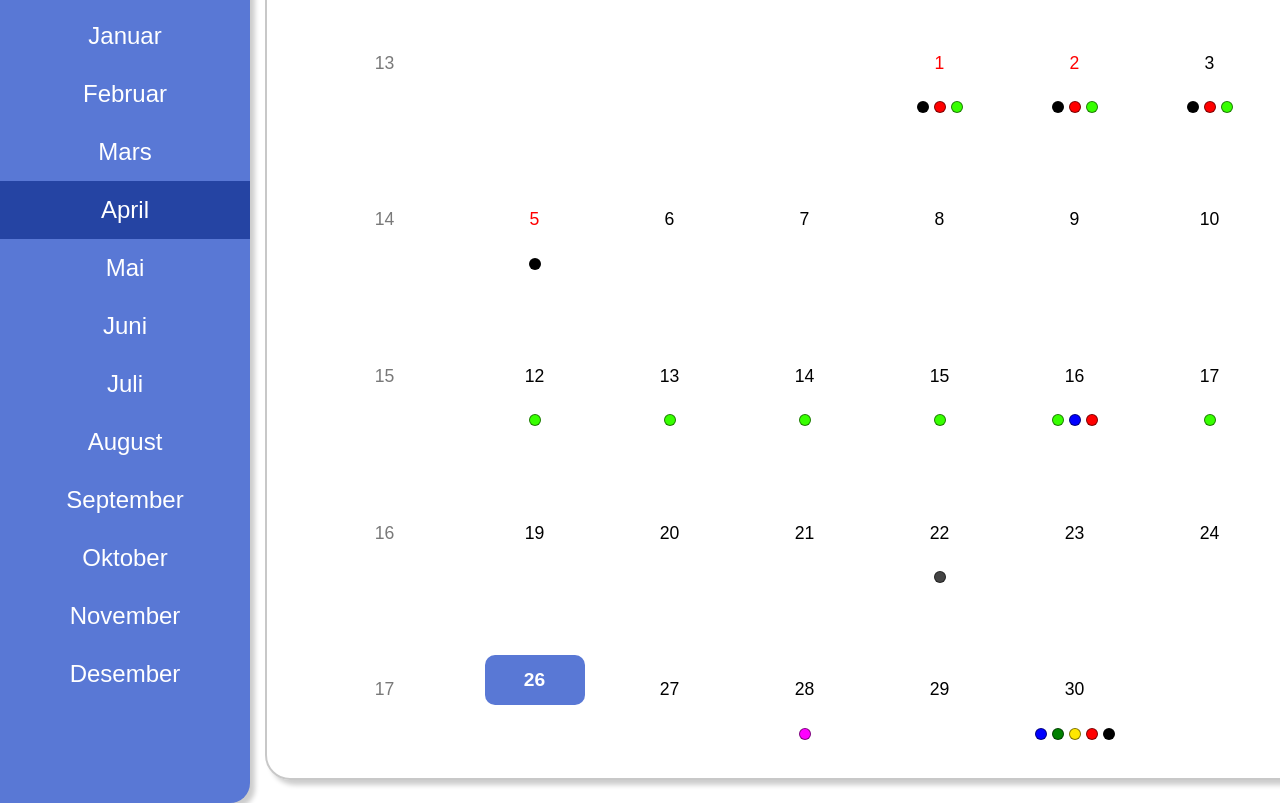
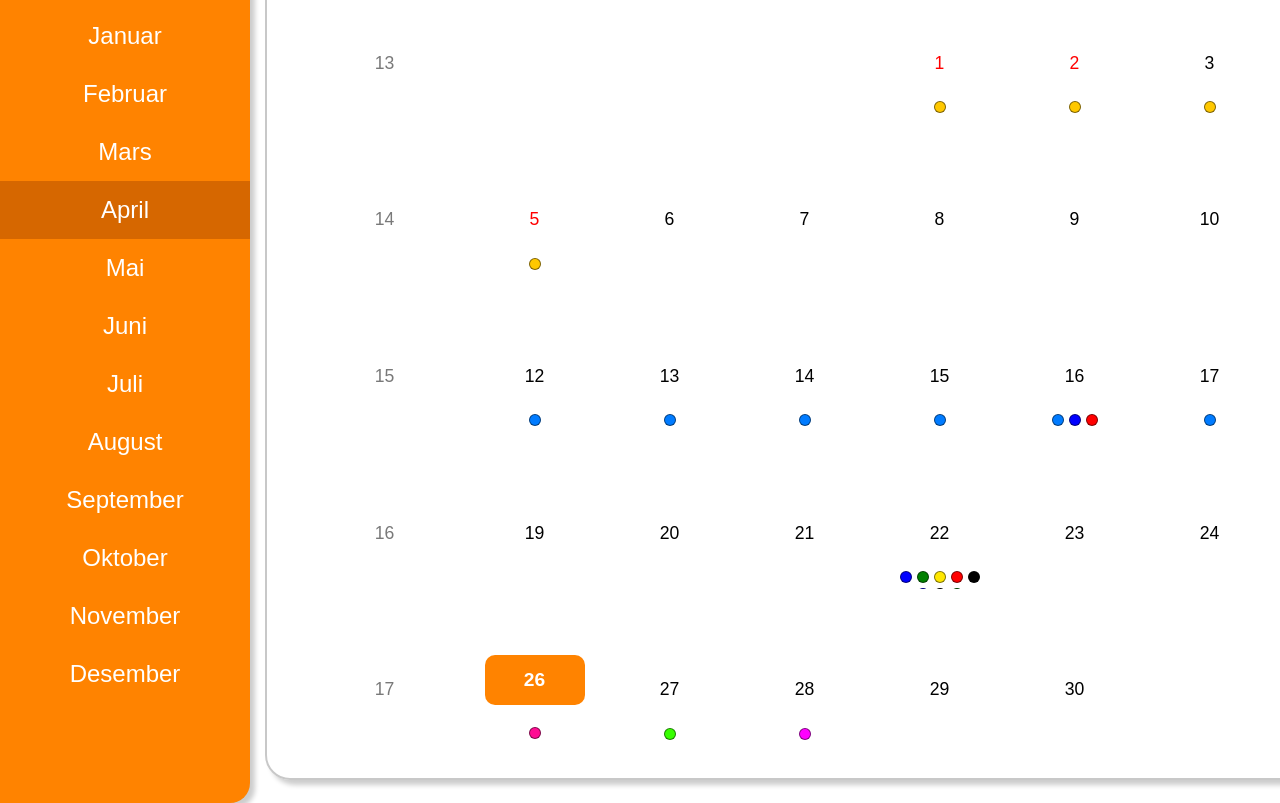
Before and after one commit to Agith-Ravn/Calendar-Project, a plain HTML site: page html/app.html in a window 1280 px wide. Shown: the part 134-937 px from the top of the page. Drawn offline with Linux system fonts and the light colour scheme.

Commit message:
Color changes

```diff
--- a/css/app.css
+++ b/css/app.css
@@ -12,7 +12,7 @@ body {
 
 /*--------------------------- Navbar ---------------------------*/
 .navBar {
-  background-color: #5978d5;
+  background-color: #ff8300;
   width: 250px;
   height: 100% !important;
   color: white;
@@ -68,7 +68,7 @@ p {
 }
 
 .colorSelected {
-  background-color: #2544a3;
+  background-color: rgb(214, 103, 0);
 }
 
 /*--------------------------- Calender (dates) ---------------------------*/
@@ -135,7 +135,7 @@ p {
 
 .selectedDate {
   display: block;
-  background-color: #5978d5;
+  background-color: #ff8300;
   border-radius: 10px;
   width: auto;
   height: auto;
@@ -213,6 +213,7 @@ p {
   display: grid;
   grid-template-columns: 30px auto 30px;
 }
+
 /* hendelse farge */
 .appointment__color {
   display: block;
@@ -220,12 +221,18 @@ p {
   height: 30px;
   border-radius: 50px;
 }
+
 .appointment__edit-button {
   display: block;
   position: relative;
   margin: 5px 0px;
   position: relative;
   right: 0px;
+}
+
+.appointment__date {
+  font-weight: 700;
+  padding-bottom: 5px;
 }
 
 .header {
@@ -246,7 +253,7 @@ p {
   left: 10px;
   width: 380px;
   height: 55px;
-  background-color: #5978d5;
+  background-color: #ff8300;
   border-radius: 15px;
   text-align: center;
   line-height: 2.3;
@@ -261,7 +268,7 @@ p {
   left: 10px;
   width: 380px;
   height: 55px;
-  background-color: #5978d5;
+  background-color: #ff8300;
   border-radius: 15px;
   text-align: center;
   line-height: 2.3;
@@ -276,7 +283,7 @@ p {
   left: 10px;
   width: 120px;
   height: 55px;
-  background-color: #5978d5;
+  background-color: #ff8300;
   border-radius: 15px;
   text-align: center;
   line-height: 2.3;
@@ -291,7 +298,7 @@ p {
   left: 140px;
   width: 250px;
   height: 55px;
-  background-color: #5978d5;
+  background-color: #ff8300;
   border-radius: 15px;
   text-align: center;
   line-height: 2.3;
@@ -340,7 +347,7 @@ p {
 }
 
 .entireYear__currentYear {
-  background-color: #5978d5;
+  background-color: #ff8300;
   padding: 15px 30px;
   border-radius: 5px;
   color: white;
--- a/js/model.js
+++ b/js/model.js
@@ -77,21 +77,22 @@ const model = {
 //--------------------------- Appointments ---------------------------
     //hendelser
     appointments: [//år , mnd (zero index) , dato
-        { id: '2021-04-16-1', date: new Date(2021, 3, 16), time: '09:00',  header: 'Chorei',     content: '',                                                         color: '#0000FF', visibility: {modul1: true,  modul2: true,  modul3: false, startIT: false, privat: true,}},
-        { id: '2021-04-16-2', date: new Date(2021, 3, 16), time: '09:45',  header: 'OPT',        content: 'Vise fram hvor langt dere har kommet med gruppeoppgave',   color: '#FF0000', visibility: {modul1: true,  modul2: true,  modul3: true,  startIT: true,  privat: true,}},
-        { id: '2021-04-22-1', date: new Date(2021, 3, 22), time: '10:15',  header: 'Test4',      content: 'Tgg sdfd dfs',                                             color: '#444444', visibility: {modul1: true,  modul2: false, modul3: true,  startIT: false, privat: true,}},
-        { id: '2021-04-25-1', date: new Date(2021, 3, 25), time: '10:15',  header: 'Test5',      content: 'Test-test-test5',                                          color: '#FF7F50', visibility: {modul1: true,  modul2: true,  modul3: true,  startIT: true,  privat: true,}},
-        { id: '2021-04-28-1', date: new Date(2021, 3, 28), time: '10:15',  header: 'Test6',      content: 'Test-test-test6',                                          color: '#FF00FF', visibility: {modul1: true,  modul2: true,  modul3: true,  startIT: true,  privat: true,}},
-        { id: '2021-04-30-1', date: new Date(2021, 3, 30), time: '10:15',  header: 'Test3.1',    content: 'Test-test-test3',                                          color: '#0000FF', visibility: {modul1: false, modul2: true,  modul3: true,  startIT: true,  privat: true,}},
-        { id: '2021-04-30-2', date: new Date(2021, 3, 30), time: '10:15',  header: 'Test3.2',    content: 'Test-test-test3',                                          color: '#008000', visibility: {modul1: true,  modul2: true,  modul3: true,  startIT: true,  privat: true,}},
-        { id: '2021-04-30-3', date: new Date(2021, 3, 30), time: '10:15',  header: 'Test3.3',    content: 'Test-test-test3',                                          color: '#ffe700', visibility: {modul1: true,  modul2: true,  modul3: true,  startIT: true,  privat: true,}},
-        { id: '2021-04-30-4', date: new Date(2021, 3, 30), time: '10:15',  header: 'Test3.4',    content: 'Test-test-test3',                                          color: '#FF0000', visibility: {modul1: true,  modul2: true,  modul3: true,  startIT: true,  privat: true,}},
-        { id: '2021-04-30-5', date: new Date(2021, 3, 30), time: '10:15',  header: 'Test3.5',    content: 'Test-test-test3',                                          color: '#000000', visibility: {modul1: true,  modul2: true,  modul3: true,  startIT: true,  privat: true,}},
-        { id: '2021-04-30-6', date: new Date(2021, 3, 30), time: '10:15',  header: 'Test3.6',    content: 'Test-test-test3',                                          color: '#0000FF', visibility: {modul1: true,  modul2: true,  modul3: true,  startIT: true,  privat: true,}},
-        { id: '2021-04-30-7', date: new Date(2021, 3, 30), time: '10:15',  header: 'Test3.7',    content: 'Test-test-test3',                                          color: '#0000FF', visibility: {modul1: true,  modul2: true,  modul3: true,  startIT: true,  privat: true,}},
-        { id: '2021-04-30-8', date: new Date(2021, 3, 30), time: '10:15',  header: 'Test3.8',    content: 'Test-test-test3',                                          color: '#0000FF', visibility: {modul1: true,  modul2: true,  modul3: true,  startIT: true,  privat: true,}},
-        { id: '2021-03-09-1', date: new Date(2021, 2, 9),  time: '10:15',  header: 'Test7',      content: 'smfdsfsd ',                                                color: '#ffe700', visibility: {modul1: true,  modul2: true,  modul3: true,  startIT: true,  privat: true,}},
-        { id: '2021-03-11-1', date: new Date(2021, 2, 11), time: '10:15',  header: 'Test8',      content: '233ssdfdsfsfd ',                                           color: '#FF0C93', visibility: {modul1: true,  modul2: true,  modul3: true,  startIT: true,  privat: true,}},
+        { id: '2021-04-16-1', date: new Date(2021, 3, 16), time: '09:00',  header: 'Chorei',                     content: '',                                                         color: '#0000FF', visibility: {modul1: true,   modul2: true,  modul3: false, startIT: false, privat: true,}},
+        { id: '2021-04-16-2', date: new Date(2021, 3, 16), time: '09:45',  header: 'OPT',                        content: 'Vise fram hvor langt dere har kommet med gruppeoppgave',   color: '#FF0000', visibility: {modul1: true,   modul2: true,  modul3: true,  startIT: true,  privat: true,}},
+        { id: '2021-04-25-1', date: new Date(2021, 3, 25), time: '10:15',  header: 'Test5',                      content: 'Test-test-test5',                                          color: '#FF7F50', visibility: {modul1: true,   modul2: true,  modul3: true,  startIT: true,  privat: true,}},
+        { id: '2021-04-28-1', date: new Date(2021, 3, 28), time: '10:15',  header: 'Øvelse av presentasjon',     content: 'Øvelse av presentasjon til åpendag på torsdag',            color: '#FF00FF', visibility: {modul1: true,   modul2: true,  modul3: true,  startIT: true,  privat: true,}},
+        { id: '2021-04-22-1', date: new Date(2021, 3, 22), time: '09:00',  header: 'Test3.1',                    content: 'Test',                                          color: '#0000FF', visibility: {modul1: false,  modul2: true,  modul3: true,  startIT: true,  privat: true,}},
+        { id: '2021-04-22-2', date: new Date(2021, 3, 22), time: '09:15',  header: 'Test3.2',                    content: 'Test',                                          color: '#008000', visibility: {modul1: true,   modul2: true,  modul3: true,  startIT: true,  privat: true,}},
+        { id: '2021-04-22-3', date: new Date(2021, 3, 22), time: '09:30',  header: 'Test3.3',                    content: 'Test',                                          color: '#ffe700', visibility: {modul1: true,   modul2: true,  modul3: true,  startIT: true,  privat: true,}},
+        { id: '2021-04-22-4', date: new Date(2021, 3, 22), time: '09:45',  header: 'Test3.4',                    content: 'Test',                                          color: '#FF0000', visibility: {modul1: true,   modul2: true,  modul3: true,  startIT: true,  privat: true,}},
+        { id: '2021-04-22-5', date: new Date(2021, 3, 22), time: '10:00',  header: 'Test3.5',                    content: 'Test',                                          color: '#000000', visibility: {modul1: true,   modul2: true,  modul3: true,  startIT: true,  privat: true,}},
+        { id: '2021-04-22-6', date: new Date(2021, 3, 22), time: '10:15',  header: 'Test3.6',                    content: 'Test',                                          color: '#0000FF', visibility: {modul1: true,   modul2: true,  modul3: true,  startIT: true,  privat: true,}},
+        { id: '2021-04-22-7', date: new Date(2021, 3, 22), time: '11:30',  header: 'Test3.7',                    content: 'Test',                                          color: '#000000', visibility: {modul1: true,   modul2: true,  modul3: true,  startIT: true,  privat: true,}},
+        { id: '2021-04-22-8', date: new Date(2021, 3, 22), time: '12:15',  header: 'Test3.8',                    content: 'Test',                                          color: '#008000', visibility: {modul1: true,   modul2: true,  modul3: true,  startIT: true,  privat: true,}},
+        { id: '2021-03-09-1', date: new Date(2021, 2, 9),  time: '10:15',  header: 'Møte',                       content: 'Møte med kunde kl. 10.15',                                 color: '#ffe700', visibility: {modul1: true,   modul2: true,  modul3: true,  startIT: true,  privat: true,}},
+        { id: '2021-03-11-1', date: new Date(2021, 2, 11), time: '10:15',  header: 'Møte',                       content: 'Møte med kunde kl. 10.15',                                 color: '#FF0C93', visibility: {modul1: true,   modul2: true,  modul3: true,  startIT: true,  privat: true,}},
+        { id: '2021-04-26-1', date: new Date(2021, 3, 26), time: '09:15',  header: 'Jonas',                      content: 'Jonas jobber idag',                                        color: '#FF0C93', visibility: {modul1: false,  modul2: false,  modul3: false,  startIT: false,  privat: true,}},
+        { id: '2021-04-27-1', date: new Date(2021, 3, 27), time: '12:15',  header: 'Møte med Elin',              content: 'Vise fram gruppeprosjektet til Elin',                      color: '#37FF00', visibility: {modul1: false,  modul2: false,  modul3: false,  startIT: false,  privat: true,}},
     ],
     selectedDateAppointments: [],
     selectedMonthAppointments: [],
@@ -132,8 +133,8 @@ const model = {
                 id: '2021-04-01-1',
                 startDate: '2021-04-01',
                 endDate: '2021-04-05',
-                header: 'Ferie',
-                content: 'Påskeferie',
+                header: 'Påskeferie',
+                content: 'Påskeferie fra torsdag til mandag for alle moduller',
                 visibility: {
                     modul1: true,
                     modul2: true,
@@ -141,31 +142,15 @@ const model = {
                     startIT: true,
                     privat: true,
                 },
-                color: '#000000',
+                color: '#FFC800',
                 calculatedDate: ["2021-04-01", "2021-04-02", "2021-04-03", "2021-04-04", "2021-04-05"]
             },
             {
-                id: '2021-04-01-2',
-                startDate: '2021-04-01',
-                endDate: '2021-04-03',
-                header: 'Ferie2',
-                content: 'Påskeferie2',
-                visibility: {
-                    modul1: false,
-                    modul2: true,
-                    modul3: false,
-                    startIT: true,
-                    privat: true,
-                },
-                color: '#FF0000',
-                calculatedDate: ["2021-04-01", "2021-04-02", "2021-04-03"]
-            },
-            {
-                id: '2021-04-01-4',
-                startDate: '2021-04-01',
-                endDate: '2021-04-03',
-                header: 'Ferie3',
-                content: 'Påskeferie3',
+                id: '2021-04-12-1',
+                startDate: '2021-04-12',
+                endDate: '2021-04-18',
+                header: 'Gruppeprosjekt',
+                content: 'Jobbe med gruppeprosjekt x.',
                 visibility: {
                     modul1: true,
                     modul2: false,
@@ -173,23 +158,7 @@ const model = {
                     startIT: false,
                     privat: true,
                 },
-                color: '#37ff00',
-                calculatedDate: ["2021-04-01", "2021-04-02", "2021-04-03"]
-            },
-            {
-                id: '2021-04-12-4',
-                startDate: '2021-04-12',
-                endDate: '2021-04-18',
-                header: 'Ferie3',
-                content: 'Påskeferie3',
-                visibility: {
-                    modul1: true,
-                    modul2: false,
-                    modul3: true,
-                    startIT: false,
-                    privat: true,
-                },
-                color: '#37ff00',
+                color: '#007BFF',
                 calculatedDate: ["2021-04-12", "2021-04-13", "2021-04-14", "2021-04-15", "2021-04-16", "2021-04-17" , "2021-04-18"]
             },
         ],
--- a/js/viewAppointment.js
+++ b/js/viewAppointment.js
@@ -32,7 +32,7 @@ function appointmentsView() {
                     <div class="nySpesiellHendelse">+ Spesiell hendelse </div>
                 </a>
                 <a href="#" onclick="appointmentMenu(true)">
-                    <div class="nyHendelse">+ Legg til ny </div>
+                    <div class="nyHendelse">+ Legg til hendelse </div>
                 </a>`
         html += `<div class="hendelseBox">`
 
@@ -75,8 +75,8 @@ function appointmentsView() {
                         <div class="header"> ${header} </div>
                         <div class="appointment__edit-button" onclick="model.selectedIdSpecialEvent = '${id}';getSpecialEventInput();specialEventEditMode(true)"> Edit </div>
                     </div>
+                    <p class="appointment__date"> Fra ${sd}.${sm}.${sy} - Til ${ed}.${em}.${ey}  </p>
                     <p> ${content} </p>
-                    <p> Fra: ${sd}/${sm}/${sy} - Til: ${ed}/${em}/${ey}  </p>
                     </div>`
                 }
             }
```
